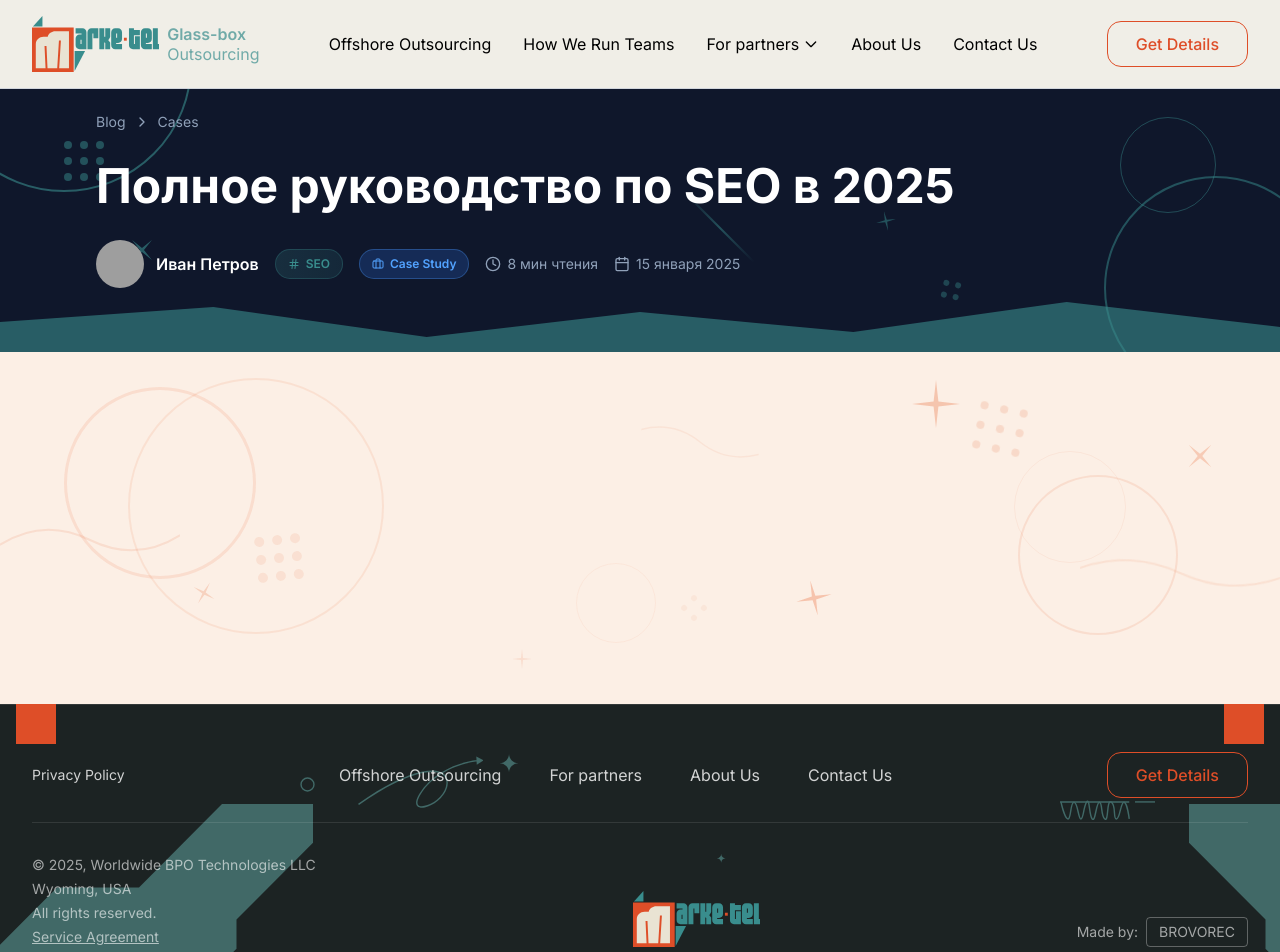
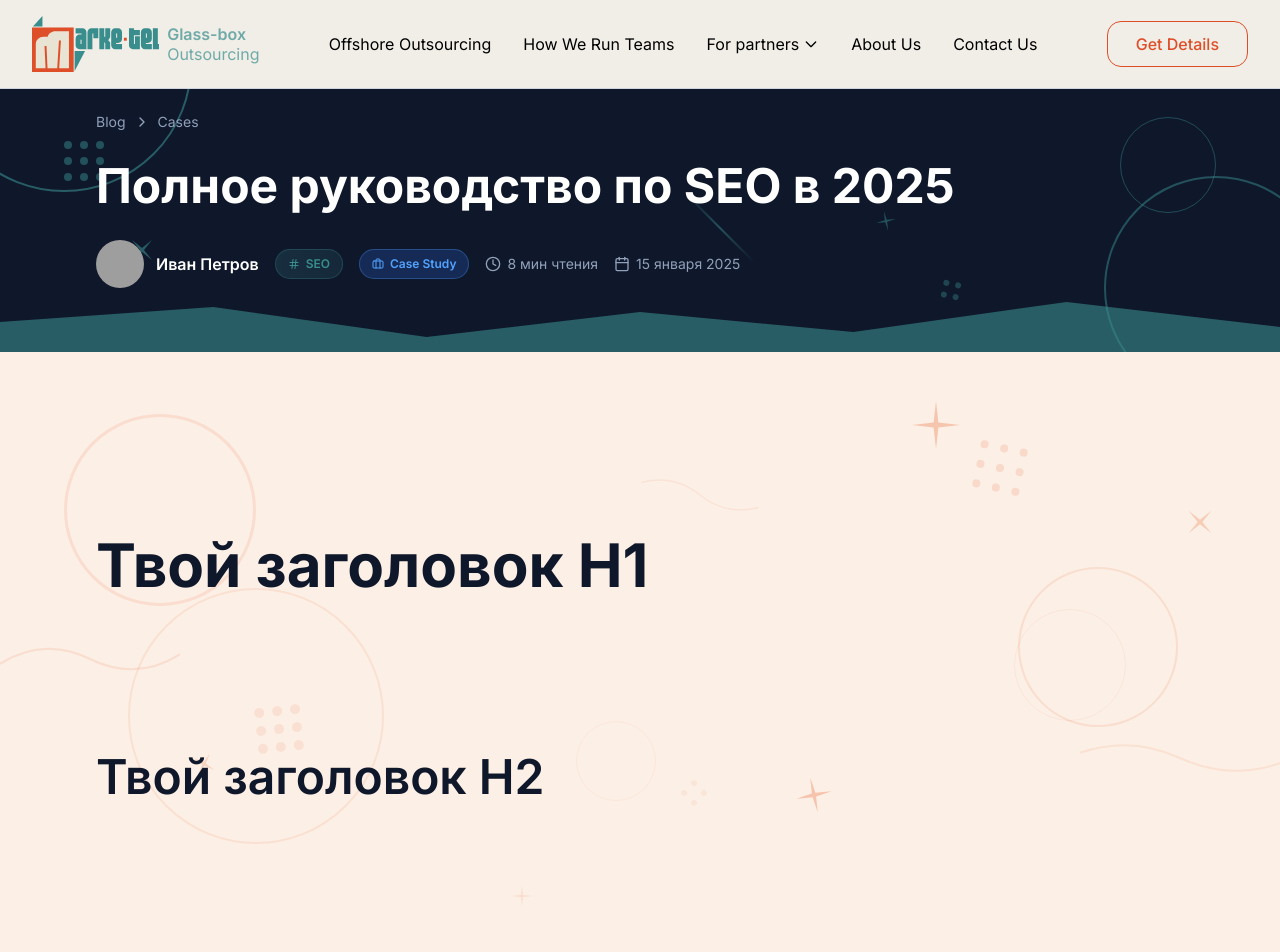
Before and after one commit to Drach-db/seo, a Next.js app: page /seo-pages/customer in a window 1280 px wide. Shown: the top 952 px of the page. Built offline with nearby package versions, Linux system fonts and the light colour scheme; grey boxes are pictures that could not be loaded.

Commit message:
fix: H1/H2 text visibility, Footer positioning, DecorativeBackground rendering

```diff
--- a/scripts/lib/generate-layout.ts
+++ b/scripts/lib/generate-layout.ts
@@ -11,11 +11,13 @@ export default function Layout({
   children: React.ReactNode;
 }) {
   return (
-    <>
+    <div className="flex flex-col min-h-screen">
       <Header />
-      {children}
+      <main className="flex-grow">
+        {children}
+      </main>
       <Footer />
-    </>
+    </div>
   );
 }
 `;
--- a/src/app/seo-pages/customer/layout.tsx
+++ b/src/app/seo-pages/customer/layout.tsx
@@ -7,10 +7,12 @@ export default function Layout({
   children: React.ReactNode;
 }) {
   return (
-    <>
+    <div className="flex flex-col min-h-screen">
       <Header />
-      {children}
+      <main className="flex-grow">
+        {children}
+      </main>
       <Footer />
-    </>
+    </div>
   );
 }
--- a/src/app/seo-pages/customer/page.tsx
+++ b/src/app/seo-pages/customer/page.tsx
@@ -1,6 +1,7 @@
 import { DecorativeBackground } from "@/components/ui/decorative-background";
 import { ArticleHeader } from "@/components/ui/article-header";
 import { H1 } from "@/components/ui/h1";
+import { H2 } from "@/components/ui/h2";
 import { Metadata } from "next";
 
 export const metadata: Metadata = {
@@ -13,7 +14,8 @@ export default function Page() {
     <>
   <ArticleHeader title="Полное руководство по SEO в 2025" author={JSON.parse("{\"name\":\"Иван Петров\",\"avatar\":\"/avatars/ivan.jpg\"}")} tags={JSON.parse("{\"niche\":\"SEO\",\"type\":\"case\"}")} readTime="8 мин чтения" publishDate="15 января 2025" />
   <DecorativeBackground className="py-16 md:py-20 lg:py-24">
-    <H1 text="" />
+    <H1 text="Твой заголовок H1" />
+    <H2 text="Твой заголовок H2" />
   </DecorativeBackground>
     </>
   );
--- a/src/app/seo-pages/logisticks/layout.tsx
+++ b/src/app/seo-pages/logisticks/layout.tsx
@@ -7,10 +7,12 @@ export default function Layout({
   children: React.ReactNode;
 }) {
   return (
-    <>
+    <div className="flex flex-col min-h-screen">
       <Header />
-      {children}
+      <main className="flex-grow">
+        {children}
+      </main>
       <Footer />
-    </>
+    </div>
   );
 }
--- a/src/components/ui/h1.tsx
+++ b/src/components/ui/h1.tsx
@@ -8,7 +8,7 @@ interface H1Props {
 export function H1({ text, className }: H1Props) {
   return (
     <div className={cn("max-w-6xl mx-auto px-4 sm:px-6 lg:px-8 py-12 md:py-16 lg:py-20", className)}>
-      <h1 className="text-4xl md:text-5xl lg:text-6xl font-bold text-foreground leading-tight">
+      <h1 className="text-4xl md:text-5xl lg:text-6xl font-bold text-slate-900 leading-tight">
         {text}
       </h1>
     </div>
--- a/src/components/ui/h2.tsx
+++ b/src/components/ui/h2.tsx
@@ -8,7 +8,7 @@ interface H2Props {
 export function H2({ text, className }: H2Props) {
   return (
     <div className={cn("max-w-6xl mx-auto px-4 sm:px-6 lg:px-8 py-10 md:py-12 lg:py-16", className)}>
-      <h2 className="text-3xl md:text-4xl lg:text-5xl font-semibold text-foreground leading-tight">
+      <h2 className="text-3xl md:text-4xl lg:text-5xl font-semibold text-slate-900 leading-tight">
         {text}
       </h2>
     </div>
```
Also changed, not shown: 1 other file (tests, documents, lock files or other folders).
